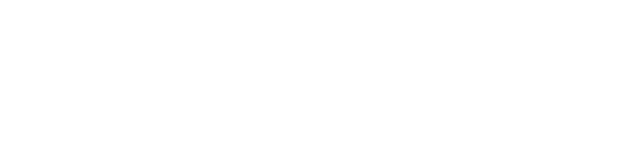
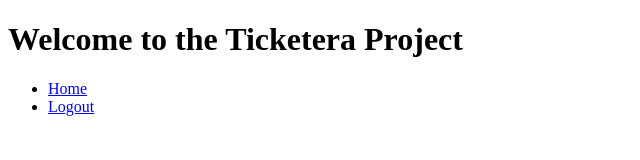
Before and after one commit to facundovarela99/GitHub-Issues-Seguimiento-De-Proyectos, a website: page src/pages/index.html in a window 1280 px wide. Shown: the whole page, without its empty margins (0-640 px from the left). Drawn offline with Linux system fonts and the light colour scheme.

Commit message:
Header en las páginas
Agregado header en las páginas del proyecto

```diff
--- a/src/pages/index.html
+++ b/src/pages/index.html
@@ -6,6 +6,14 @@
     <title>TICKETERA PROJECT</title>
 </head>
 <body>
-
+    <header>
+        <h1>Welcome to the Ticketera Project</h1>
+        <nav>
+            <ul>
+                <li><a href="index.html">Home</a></li>
+                <li><a href="logout.html">Logout</a></li>
+            </ul>
+        </nav>
+    </header>
 </body>
 </html>
```
Also changed, not shown: src/pages/listadoTickets.html (+9 -1 lines), src/pages/login.html (+9 -1 lines), src/pages/logout.html (+3 -1 lines), src/pages/perfil.html (+9 -1 lines), src/pages/registro.html (+9 -1 lines).
